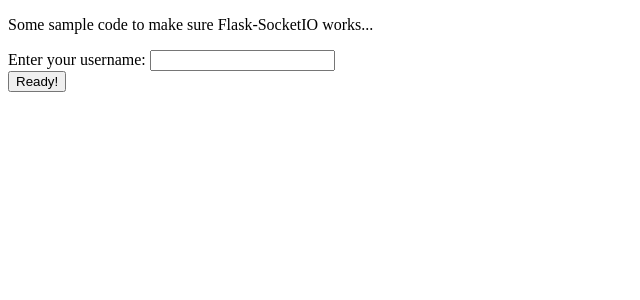
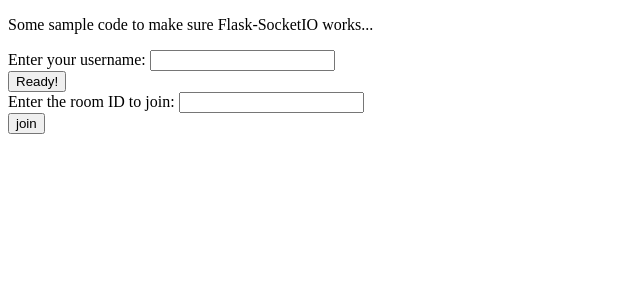
Before and after one commit to Mistra/briscola, a Flask app: page / in a window 1280 px wide. Shown: the top 300 px of the page, without its empty margins (0-640 px from the left). Run offline with Flask 2, Linux system fonts and the light colour scheme; some libraries are stand-ins or nearby versions.

Commit message:
Completed users access page:- now it is possible to create multiple rooms and let the server correctly address the right message to a specific room.- print connected users on the access page when they join a room(ready to play signal)

```diff
--- a/flask-briscola.py
+++ b/flask-briscola.py
@@ -1,45 +1,79 @@
-from flask import Flask, render_template
+from flask import Flask, render_template, request
 from flask_socketio import SocketIO, join_room, emit, send
 from briscola import game
+import random
+import string
+import json
 
 # initialize Flask
 app = Flask(__name__)
 socketio = SocketIO(app)
-ROOMS = {} # dict to track active rooms
+ROOMS = {}  # dict to track active rooms
+
 
 @app.route('/', methods=['GET', 'POST'])
 def index():
     """Serve the index HTML"""
     return render_template('index.html')
 
+
 @socketio.on('create')
 def on_create(data):
     """Create a game lobby"""
-    gm = game.Game(
-        username = data['username']
-    )
+    user = data['username']
+    session_id = request.sid
+    room_id = generate_room_id()
+    join_room(room_id)
+    message = {'username': user, "session": session_id, 'room': room_id}
+    message = json.dumps(message)
+    emit('joined_user', message)
+    ROOMS[room_id] = [(user, session_id)]
+    update_client_users_list(room_id)
 
-    gm.deck.shuffle()
-
-    print(gm.deck.cards)
-    print(gm.players)
-    room = gm.game_id
-    ROOMS[room] = gm
-    join_room(room)
-    emit('join_room', {'room': room})
 
 @socketio.on('join')
 def on_join(data):
     """Join a game lobby"""
-    # username = data['username']
-    room = data['room']
-    if room in ROOMS:
-        # add player and rebroadcast game object
-        # rooms[room].add_player(username)
-        join_room(room)
-        send(ROOMS[room].to_json(), room=room)
+    user = data['username']
+    session_id = request.sid
+    room_id = data['room']
+    if room_id in ROOMS:
+        if not any(user in i for i in ROOMS[room_id]):
+            join_room(room_id)
+            message = {
+                'username': user,
+                "session": session_id,
+                'room': room_id
+            }
+            message = json.dumps(message)
+            emit("joined_user", message, room=room_id)
+            ROOMS[room_id].append((user, session_id))
+            update_client_users_list(room_id)
+            send_print_users()
     else:
         emit('error', {'error': 'Unable to join room. Room does not exist.'})
 
+
+def generate_room_id():
+    """Generate a random room ID"""
+    id_length = 5
+    return ''.join(random.SystemRandom().choice(string.ascii_uppercase)
+                   for _ in range(id_length))
+
+
+def send_print_users():
+    """Send an event to users to say hello to a new user"""
+    emit('print_users', broadcast=True)
+
+
+def update_client_users_list(room):
+    """Send an event to users to update the list of connected users in a room"""
+    json_object = []
+    for user, session_id in ROOMS[room]:
+        json_object.append({"username": user, "session": session_id})
+    json_object = json.dumps(json_object)
+    emit('active_users', json_object, room=room)
+
+
 if __name__ == '__main__':
     socketio.run(app, debug=False)
--- a/templates/index.html
+++ b/templates/index.html
@@ -6,34 +6,98 @@
 </head>
 <body>
   <p>Some sample code to make sure Flask-SocketIO works...</p>
-  <form action="" method="get" class="form-example">
+  <form action="" method="POST" class="form-example" id="submit-user">
 	  <div class="form-example">
 	    <label for="username">Enter your username: </label>
 	    <input type="text" name="username" id="username" required>
 	  </div>
 	  <div class="form-example">
-	  <input onclick="createGame()" type="submit" value="Ready!" formmethod="post">
+      <input type="submit" value="Ready!" formmethod="post">
+    </div>
+    <div class="form-example">
+	    <label for="room">Enter the room ID to join: </label>
+	    <input type="text" name="room" id="room">
+	  </div>
+    <div class="form-example">
+      <input type="submit" value="join" formmethod="post">
     </div>
   </form>
+
+  <div class="active_users" id="active_users">
+    <ul id="users">
+    </ul>
+  </div>
   <!-- <button onclick="createGame()">Create Game</button> -->
-  <script type="text/javascript" src="//cdnjs.cloudflare.com/ajax/libs/socket.io/1.3.6/socket.io.min.js"></script>
+  <script type="text/javascript" src="https://cdnjs.cloudflare.com/ajax/libs/socket.io/1.3.6/socket.io.min.js"></script>
+  <script type="text/javascript" src="https://cdnjs.cloudflare.com/ajax/libs/jquery/3.5.0/jquery.min.js"></script>
   <script type="text/javascript" charset="utf-8">
+
+    let logged_users = [];
+    $("#submit-user").submit(function(e) {
+      e.preventDefault();
+      let username_input = document.getElementById("username");
+      let room_id = document.getElementById("room");
+      if(room_id.value) {
+        console.log('Joining rhe room: ' + room_id.value);
+        socket.emit('join', {username: String(username_input.value), room: String(room_id.value)});
+        return;
+      }
+      console.log('Creating game...');
+      socket.emit('create', {username: String(username_input.value)});
+    });
+
     var socket = io.connect('http://' + document.domain + ':' + location.port);
     // verify our websocket connection is established
     socket.on('connect', function() {
         console.log('Websocket connected!');
     });
+
+    // get room info from server
+    socket.on('joined_user', function(msg) {
+      let json = JSON.parse(msg)
+      console.log("the user " + json.username + " has joined the room " + json.room)
+    });
+
     // message handler for the 'join_room' channel
     socket.on('join_room', function(msg) {
         console.log(msg);
     });
+
+    // message handler for the 'active_users' channel
+    socket.on('active_users', function(msg) {
+        let json = JSON.parse(msg)
+        for(let i = 0; i < json.length; i++) {
+          let obj = json[i];
+          if(!logged_users.includes(obj.username)){
+            logged_users.push(obj.username)
+          }
+        }
+    });
+
+    socket.on('error', function(msg) {
+        console.log(msg);
+    });
+
     // createGame onclick - emit a message on the 'create' channel to
     // create a new game with default parameters
-    function createGame() {
+    function sendUsername() {
 	    let username_input = document.getElementById("username")
       console.log('Creating game...');
       socket.emit('create', {username: String(username_input.value)});
     }
+
+    socket.on('print_users', function() {
+        console.log(logged_users);
+        if(!$("#users_paragraph").length){
+          $("#active_users").prepend("<p id=\"users_paragraph\">connected users are: </p>");
+        }
+        for(let i = 0; i < logged_users.length; i++) {
+          let exists=$('#users li:contains('+logged_users[i]+')').length;
+          if(!exists){
+            $("#users").append('<li>' + logged_users[i] + '</li>');
+          }
+        }
+    });
   </script>
 </body>
 </html>
```
Also changed, not shown: briscola/game.py (+5 -10 lines), classes.py (deleted, +0 -13 lines), forms.py (deleted, +0 -14 lines), requirements.txt (+8 -3 lines), routes.py (deleted, +0 -19 lines). Lines whose indentation alone changed are shown as unchanged.
